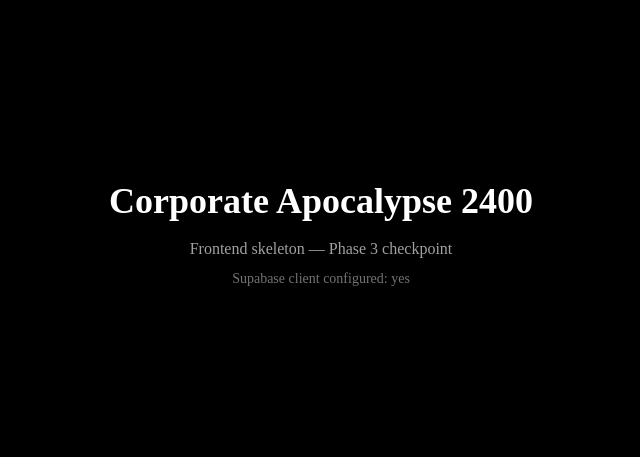
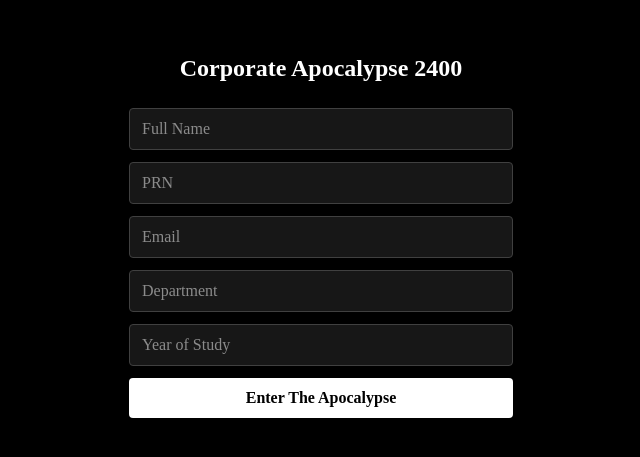
Before and after one commit to Aarushi-1604/corporate-apocalypse-2400, a Next.js app in the folder apps/web/: page / in a window 1280 px wide. Shown: the part 165-622 px from the top of the page, without its empty margins (319-959 px from the left). Built offline with nearby package versions, Linux system fonts and the light colour scheme; no server answers.

Commit message:
feat: complete registration page

```diff
--- a/apps/web/app/page.tsx
+++ b/apps/web/app/page.tsx
@@ -1,17 +1,71 @@
-import { supabase } from "@/lib/supabase/client";
+"use client";
+
+import { useState } from "react";
+import { registerPlayer, type RegisterResponse } from "@/lib/api/registration";
 
 export default function Home() {
-  const supabaseConfigured = Boolean(supabase);
+  const [form, setForm] = useState({
+    full_name: "",
+    prn: "",
+    email: "",
+    department: "",
+    year_of_study: "",
+  });
+  const [result, setResult] = useState<RegisterResponse | null>(null);
+  const [error, setError] = useState<string | null>(null);
+  const [submitting, setSubmitting] = useState(false);
+
+  function handleChange(e: React.ChangeEvent<HTMLInputElement>) {
+    setForm({ ...form, [e.target.name]: e.target.value });
+  }
+
+  async function handleSubmit(e: React.FormEvent) {
+    e.preventDefault();
+    setSubmitting(true);
+    setError(null);
+    try {
+      setResult(await registerPlayer(form));
+    } catch (err) {
+      setError(err instanceof Error ? err.message : "Something went wrong.");
+    } finally {
+      setSubmitting(false);
+    }
+  }
+
+  if (result) {
+    return (
+      <main className="flex min-h-screen flex-col items-center justify-center bg-black text-white p-8">
+        <h1 className="text-3xl font-bold">{result.company.name}</h1>
+        <p className="mt-2 text-neutral-400">{result.company.sector}</p>
+        <p className="mt-4 max-w-md text-center text-neutral-300">{result.company.backstory}</p>
+        <div className="mt-6 space-y-1 text-sm text-neutral-400">
+          <p>Starting cash: {result.company.cash.toFixed(0)}</p>
+          <p>Employees: {result.company.employees}</p>
+          <p>Strength: {result.company.unique_strength}</p>
+          <p>Weakness: {result.company.unique_weakness}</p>
+          <p>Passive: {result.company.unique_passive_ability}</p>
+        </div>
+        {result.resumed && (
+          <p className="mt-4 text-xs text-yellow-500">Resumed existing session.</p>
+        )}
+      </main>
+    );
+  }
 
   return (
-    <main className="flex min-h-screen flex-col items-center justify-center bg-black text-white">
-      <h1 className="text-4xl font-bold">Corporate Apocalypse 2400</h1>
-      <p className="mt-4 text-neutral-400">
-        Frontend skeleton — Phase 3 checkpoint
-      </p>
-      <p className="mt-2 text-sm text-neutral-500">
-        Supabase client configured: {supabaseConfigured ? "yes" : "no"}
-      </p>
+    <main className="flex min-h-screen flex-col items-center justify-center bg-black text-white p-8">
+      <h1 className="mb-6 text-2xl font-bold">Corporate Apocalypse 2400</h1>
+      <form onSubmit={handleSubmit} className="flex w-full max-w-sm flex-col gap-3">
+        <input name="full_name" placeholder="Full Name" value={form.full_name} onChange={handleChange} required className="rounded border border-neutral-700 bg-neutral-900 px-3 py-2" />
+        <input name="prn" placeholder="PRN" value={form.prn} onChange={handleChange} required className="rounded border border-neutral-700 bg-neutral-900 px-3 py-2" />
+        <input name="email" type="email" placeholder="Email" value={form.email} onChange={handleChange} required className="rounded border border-neutral-700 bg-neutral-900 px-3 py-2" />
+        <input name="department" placeholder="Department" value={form.department} onChange={handleChange} required className="rounded border border-neutral-700 bg-neutral-900 px-3 py-2" />
+        <input name="year_of_study" placeholder="Year of Study" value={form.year_of_study} onChange={handleChange} required className="rounded border border-neutral-700 bg-neutral-900 px-3 py-2" />
+        {error && <p className="text-sm text-red-500">{error}</p>}
+        <button type="submit" disabled={submitting} className="rounded bg-white px-3 py-2 font-semibold text-black disabled:opacity-50">
+          {submitting ? "Registering..." : "Enter The Apocalypse"}
+        </button>
+      </form>
     </main>
   );
 }
```
